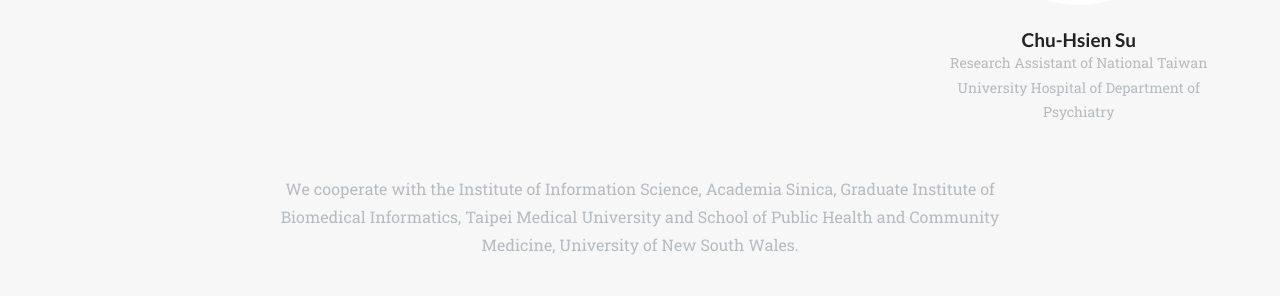
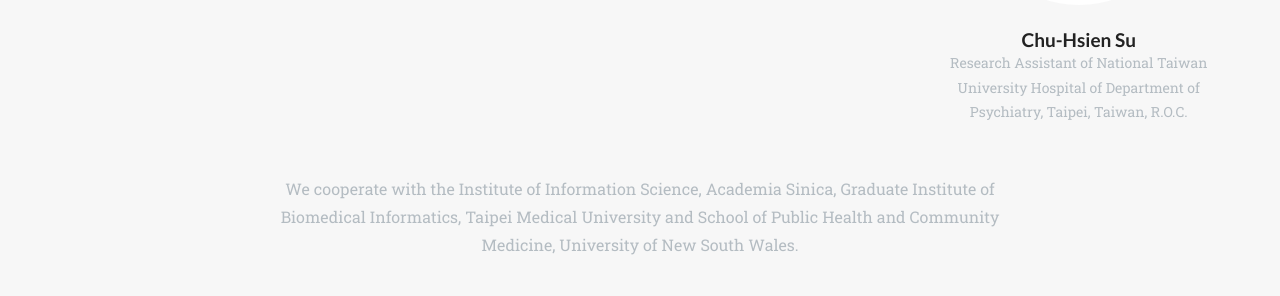
Before and after one commit to nkustislab/nkustislab.github.io, a Jekyll site: the page built from index.html, in a window 1280 px wide and 900 px high, scrolled down 5146 px. Shown: the part 207-503 px from the top of the window. Built offline with Jekyll 4.4.1, drawn with Linux system fonts in a browser that asks for light colours; nearby versions of some CDN libraries; some web fonts are replaced.

Commit message:
修改實驗室成員資訊

```diff
--- a/_data/authors.yml
+++ b/_data/authors.yml
@@ -133,7 +133,7 @@ Frank:
 
 Jason:
   name: Chu-Hsien Su
-  position: Research Assistant of National Taiwan University Hospital of Department of Psychiatry
+  position: Research Assistant of National Taiwan University Hospital of Department of Psychiatry, Taipei, Taiwan, R.O.C.
   email: a25716211@gmail.com
   bio:
   avatar: team/9.jpg
```
